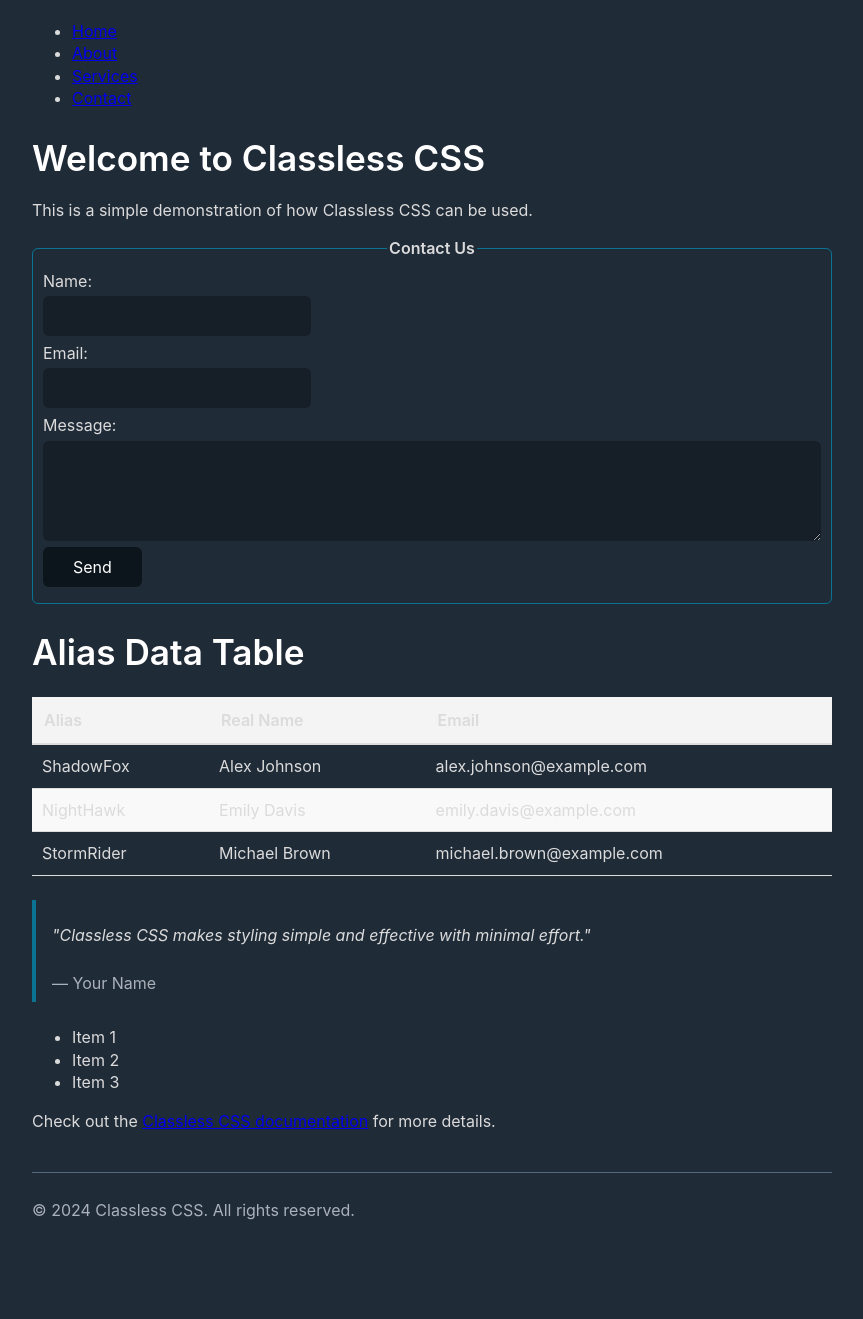
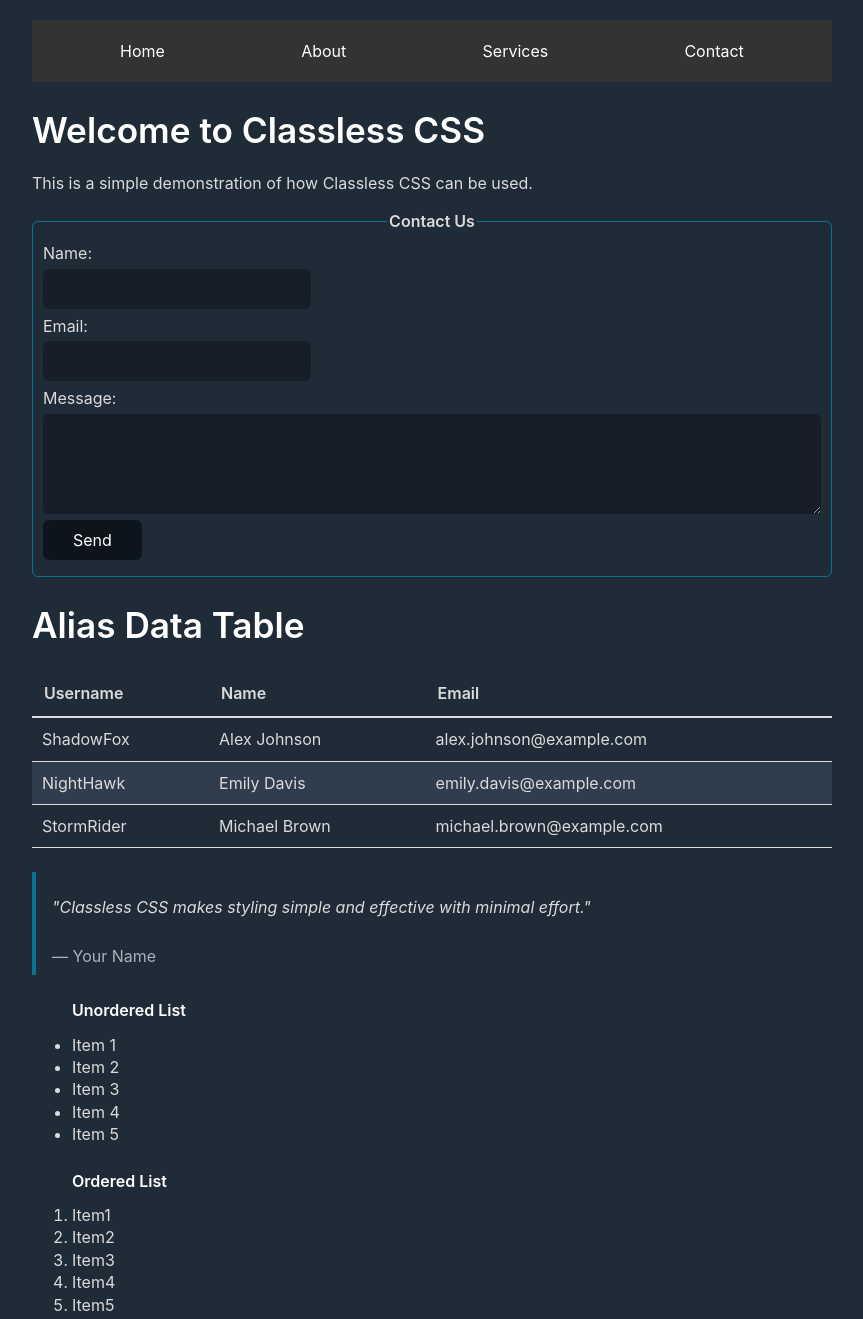
Before and after one commit to KabriAcid/classless-css, a plain HTML site: page index.html in a window 1280 px wide. Shown: the top 1319 px of the page, without its empty margins (208-1071 px from the left). Before the commit the page ends 1241 px from the top, so only its background shows below. Drawn offline with Linux system fonts and the light colour scheme.

Commit message:
"Updated dark theme CSS and index.html: modified table styles, added navbar styles, and changed HTML content and links."

```diff
--- a/classless.dark-theme.css
+++ b/classless.dark-theme.css
@@ -563,7 +563,6 @@ table {
 
 /* Table headers */
 th {
-  background-color: #f4f4f4; /* Light gray background for headers */
   padding: 12px; /* Adds padding inside header cells */
   text-align: left; /* Aligns text to the left */
   border-bottom: 2px solid #ddd; /* Adds a bottom border to header cells */
@@ -577,12 +576,9 @@ td {
 
 /* Table rows */
 tr:nth-child(even) {
-  background-color: #f9f9f9; /* Alternates row background color for readability */
+  background-color: #303d4c; /* Alternates row background color for readability */
 }
 
-tr:hover {
-  background-color: #f1f1f1; /* Changes row background color on hover */
-}
 
 /* Table caption */
 caption {
@@ -590,3 +586,49 @@ caption {
   margin: 10px 0; /* Adds space above and below the caption */
   text-align: left; /* Aligns caption text to the left */
 }
+
+/* Basic navbar container */
+nav {
+  background-color: #333; /* Dark background color for the navbar */
+  padding: 10px 20px; /* Padding around the navbar */
+}
+
+/* Navbar list styles */
+nav ul {
+  list-style-type: none; /* Removes default list bullet points */
+  margin: 0; /* Removes default margin */
+  padding: 0; /* Removes default padding */
+  display: flex; /* Aligns list items horizontally */
+  justify-content: space-around; /* Distributes items evenly */
+}
+
+/* Navbar list items */
+nav li {
+  margin: 0; /* Removes default margin */
+}
+
+/* Navbar links */
+nav a {
+  color: #fff; /* White text color */
+  text-decoration: none; /* Removes underline from links */
+  padding: 10px 15px; /* Adds padding around the links */
+  display: block; /* Ensures the entire padding area is clickable */
+}
+
+/* Navbar links on hover */
+nav a:hover {
+  background-color: #575757; /* Darker background color on hover */
+  border-radius: 4px; /* Rounded corners on hover */
+}
+
+/* Responsive design: navbar items stack vertically on smaller screens */
+@media (max-width: 768px) {
+  nav ul {
+      flex-direction: column; /* Stacks navbar items vertically */
+      align-items: center; /* Centers items horizontally */
+  }
+
+  nav a {
+      padding: 10px; /* Adjusts padding for mobile view */
+  }
+}
--- a/index.html
+++ b/index.html
@@ -47,8 +47,8 @@
                 <table>
                     <thead>
                         <tr>
-                            <th>Alias</th>
-                            <th>Real Name</th>
+                            <th>Username</th>
+                            <th>Name</th>
                             <th>Email</th>
                         </tr>
                     </thead>
@@ -78,12 +78,24 @@
             </blockquote>
 
             <ul>
+                <h4>Unordered List</h4>
                 <li>Item 1</li>
                 <li>Item 2</li>
                 <li>Item 3</li>
+                <li>Item 4</li>
+                <li>Item 5</li>
             </ul>
 
-            <p>Check out the <a href="#">Classless CSS documentation</a> for more details.</p>
+            <ol type="1">
+                <h4>Ordered List</h4>
+                <li>Item1</li>
+                <li>Item2</li>
+                <li>Item3</li>
+                <li>Item4</li>
+                <li>Item5</li>
+            </ol>
+
+            <p>Check out the <a href="https://github.com/KabriAcid/classless-css">Classless CSS documentation</a> for more details.</p>
         </section>
     </main>
 
```
